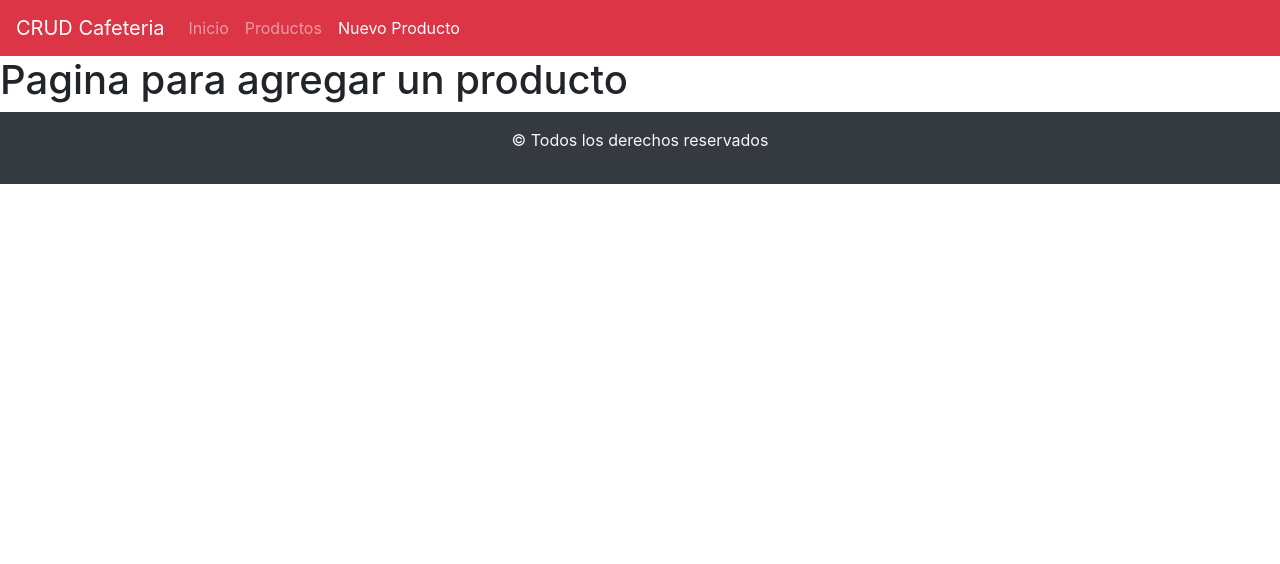
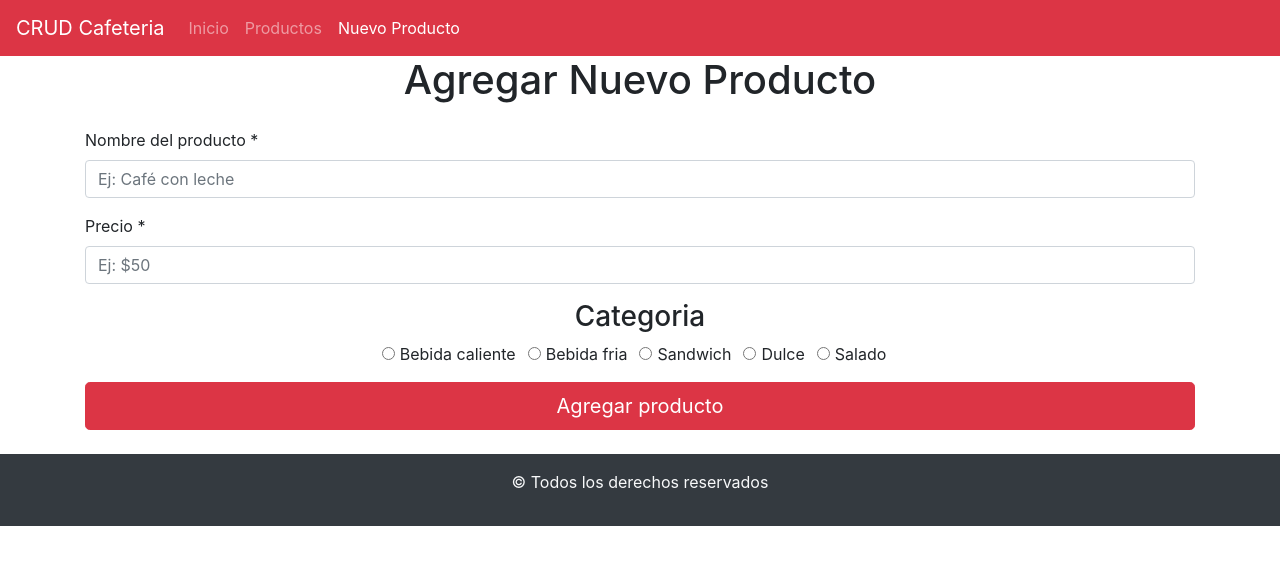
Before and after one commit to OttoCab/CRUD-Basic-Front, a React (Create React App) app: page /productos/nuevo in a window 1280 px wide. Shown: the top 564 px of the page. Built offline with nearby package versions, Linux system fonts and the light colour scheme.

Commit message:
Se agrego el maquetado en la pg AgregarProducto

```diff
--- a/src/components/productos/AgregarProducto.js
+++ b/src/components/productos/AgregarProducto.js
@@ -1,10 +1,37 @@
-import React from 'react';
+import React from "react";
+import Form from "react-bootstrap/Form";
+import Button from "react-bootstrap/Button";
 
 const AgregarProducto = () => {
     return (
-        <div>
-            <h1>Pagina para agregar un producto</h1>
-        </div>
+        <section className="container">
+            <h1 className="text-center">Agregar Nuevo Producto</h1>
+            <Form className="my-4">
+                <Form.Group controlId="formBasictext">
+                    <Form.Label>Nombre del producto *</Form.Label>
+                    <Form.Control type="text" placeholder="Ej: Café con leche" />
+                </Form.Group>
+                <Form.Group controlId="formBasicPrice">
+                    <Form.Label>Precio *</Form.Label>
+                    <Form.Control type="password" placeholder="Ej: $50" />
+                </Form.Group>
+                <Form.Group controlId="formBasicCheckbox" className="text-center">
+                    <h3>Categoria</h3>
+                    {['radio'].map((type) => (
+                        <div key={`inline-${type}`} className="mb-3">
+                            <Form.Check inline label="Bebida caliente" name="group1" type={type} id={`inline-${type}-1`} />
+                            <Form.Check inline label="Bebida fria" name="group1" type={type} id={`inline-${type}-2`} />
+                            <Form.Check inline label="Sandwich" name="group1" type={type} id={`inline-${type}-3`} />
+                            <Form.Check inline label="Dulce" name="group1" type={type} id={`inline-${type}-4`} />
+                            <Form.Check inline label="Salado" name="group1" type={type} id={`inline-${type}-5`} />
+                        </div>
+                    ))}
+                </Form.Group>
+                <Button variant="danger" size="lg" type="submit" block>
+                    Agregar producto
+        </Button>
+            </Form>
+        </section>
     );
 };
 
```
